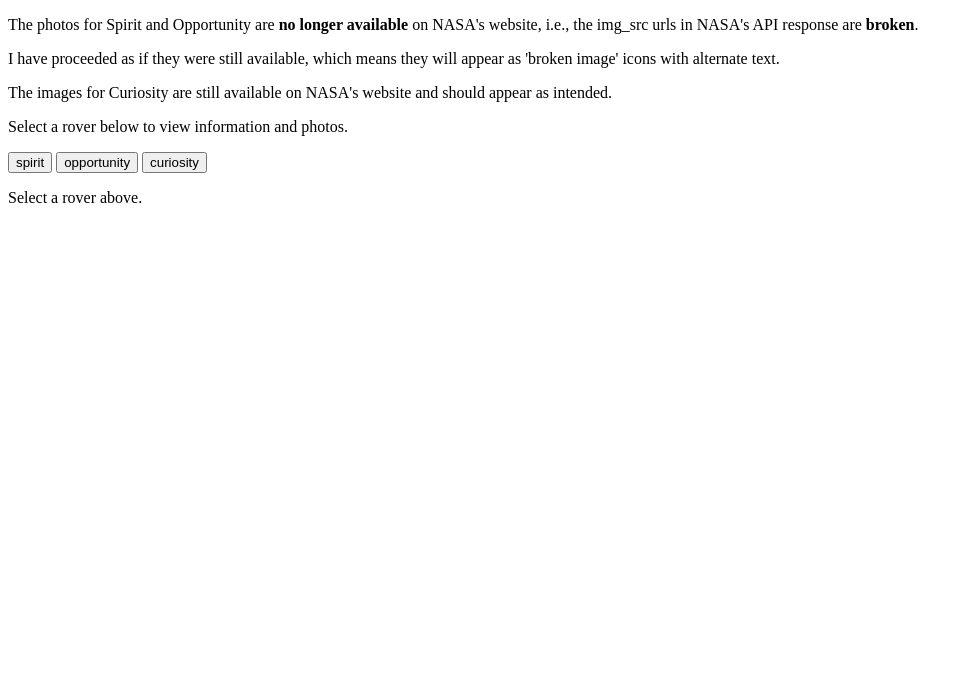
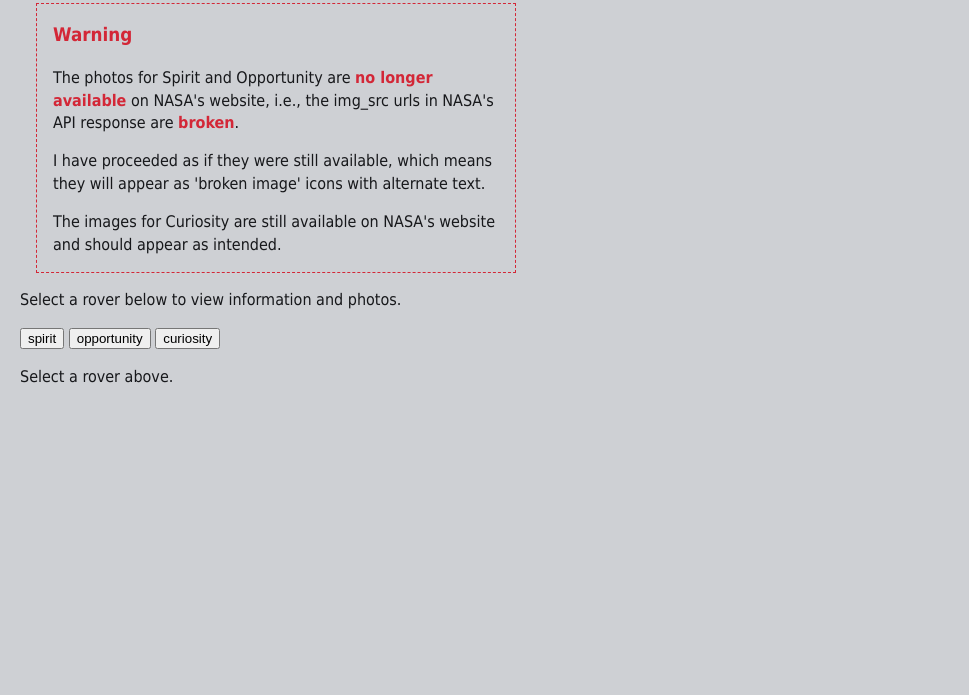
Before and after one commit to dksparks/udacity-javascript-mars, a website: page src/public/index.html in a window 1280 px wide. Shown: the part 105-800 px from the top of the page, without its empty margins (0-969 px from the left). Drawn offline with Linux system fonts and the light colour scheme.

Commit message:
add basic styling for overall page and warning

```diff
--- a/src/public/assets/stylesheets/index.css
+++ b/src/public/assets/stylesheets/index.css
@@ -1,9 +1,58 @@
-/* -------------------  MOBILE  --------------------- */
+:root {
+  /* --color-darkest: #212121; */
+  /* --color-lightest: #d6d7d9; */
+  --color-darkest: #17181b;
+  --color-lightest: #ced0d4;
+  --color-background: var(--color-lightest);
+  --color-text: var(--color-darkest);
+  /* --color-box: #b7b9bd; */
+  /* --color-warning: #dd361c; */
+  --color-warning: #d32737;
+}
+@media (prefers-color-scheme: dark) {
+  :root {
+    --color-background: var(--color-darkest);
+    --color-text: var(--color-lightest);
+    /* --color-box: #28292c; */
+    /* '#28292c', */
+    /* '#3a3b3f', */
+    /* '#4d4f52', */
+    /* --color-warning: #99231b; */
+    --color-warning: #f48178;
+    /* --color-warning: #500; */
+  }
+}
+
+body {
+  background: var(--color-background);
+  color: var(--color-text);
+  font-family: Tahoma, Arial, sans-serif;
+  line-height: 1.4;
+  margin: 0;
+  max-width: 960px;
+}
+
+aside {
+  /* background: var(--color-box); */
+  border: dashed 1px var(--color-warning);
+  padding: 0 1em;
+  margin: 1em;
+  max-width: 480px;
+}
+aside h3 {
+  /* text-align: center; */
+  /* margin-top: 0; */
+}
+aside :is(h3, strong) {
+  /* font-weight: bold; */
+  color: var(--color-warning);
+}
+
+/* MOBILE */
 
 body {
   display: flex;
   flex-direction: column;
-  font-family: Arial;
   min-height: 100vh;
 }
 
@@ -20,18 +69,18 @@
   /* footer styles */
 }
 
-/* -------------------  TABLET  --------------------- */
+/* TABLET */
 @media (min-width: 768px) {
   /* use mobile */
 }
 
-/* -------------------  DESKTOP  -------------------- */
+/* DESKTOP */
 
 @media (min-width: 1224px) {
   /* use mobile */
 }
 
-/* -------------------  LARGE SCREENS  -------------- */
+/* LARGE SCREENS */
 
 @media (min-width: 1824px) {
   /* use mobile */
--- a/src/public/assets/stylesheets/resets.css
+++ b/src/public/assets/stylesheets/resets.css
@@ -8,9 +8,9 @@
 }
 
 body, h1, h2, h3, h4, h5, h6, p, ol, ul, li {
-  margin: 0;
-  padding: 0;
-  font-weight: normal;
+  /* margin: 0; */
+  /* padding: 0; */
+  /* font-weight: normal; */
 }
 
 ol, ul {
--- a/src/public/index.html
+++ b/src/public/index.html
@@ -6,6 +6,8 @@
     <meta name="viewport" content="width=device-width, initial-scale=1.0">
     <meta http-equiv="X-UA-Compatible" content="ie=edge">
     <title>Document</title>
+    <link href="/assets/stylesheets/index.css" rel="stylesheet">
+    <link href="/assets/stylesheets/resets.css" rel="stylesheet">
 </head>
 
 <body>
```
